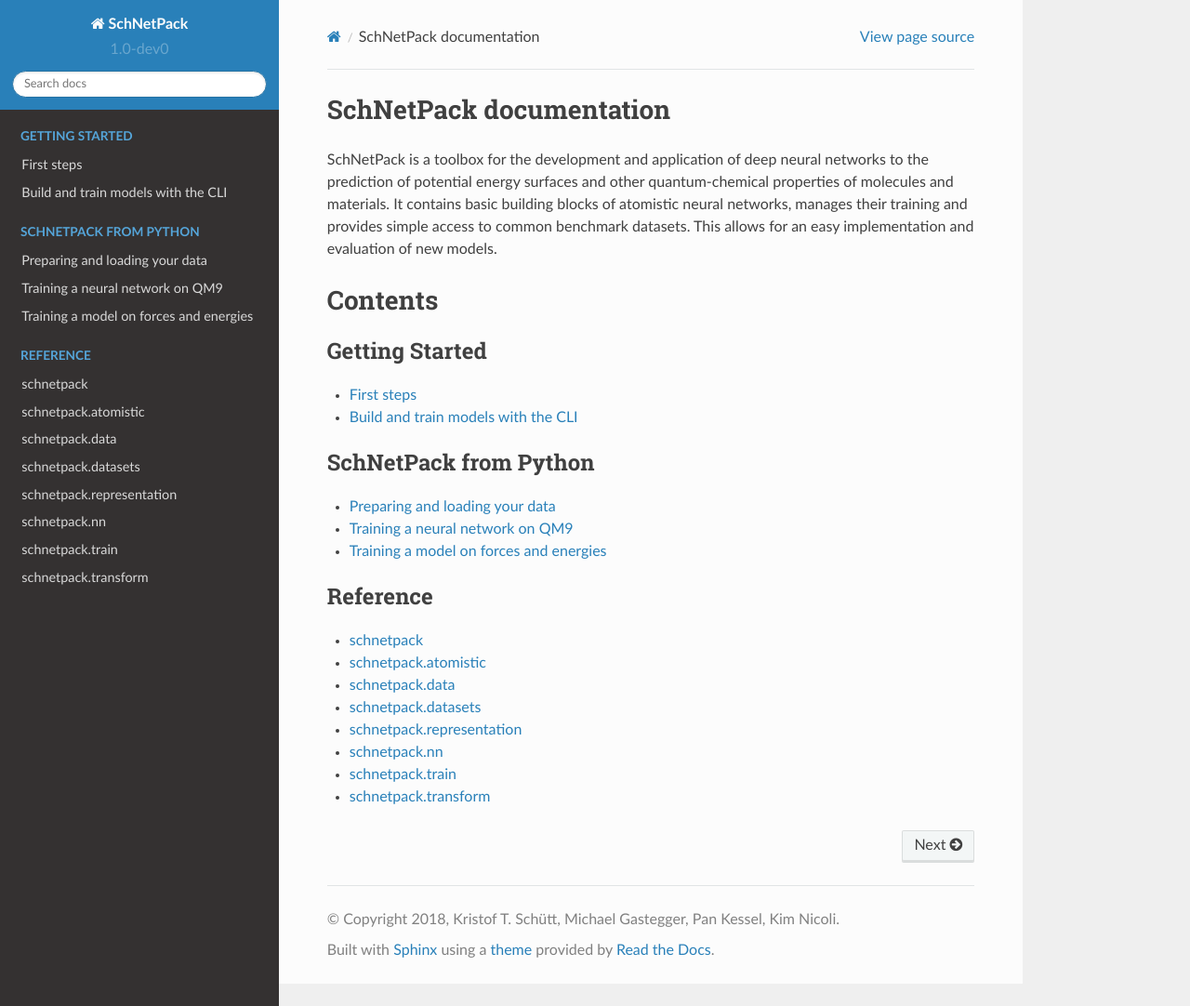
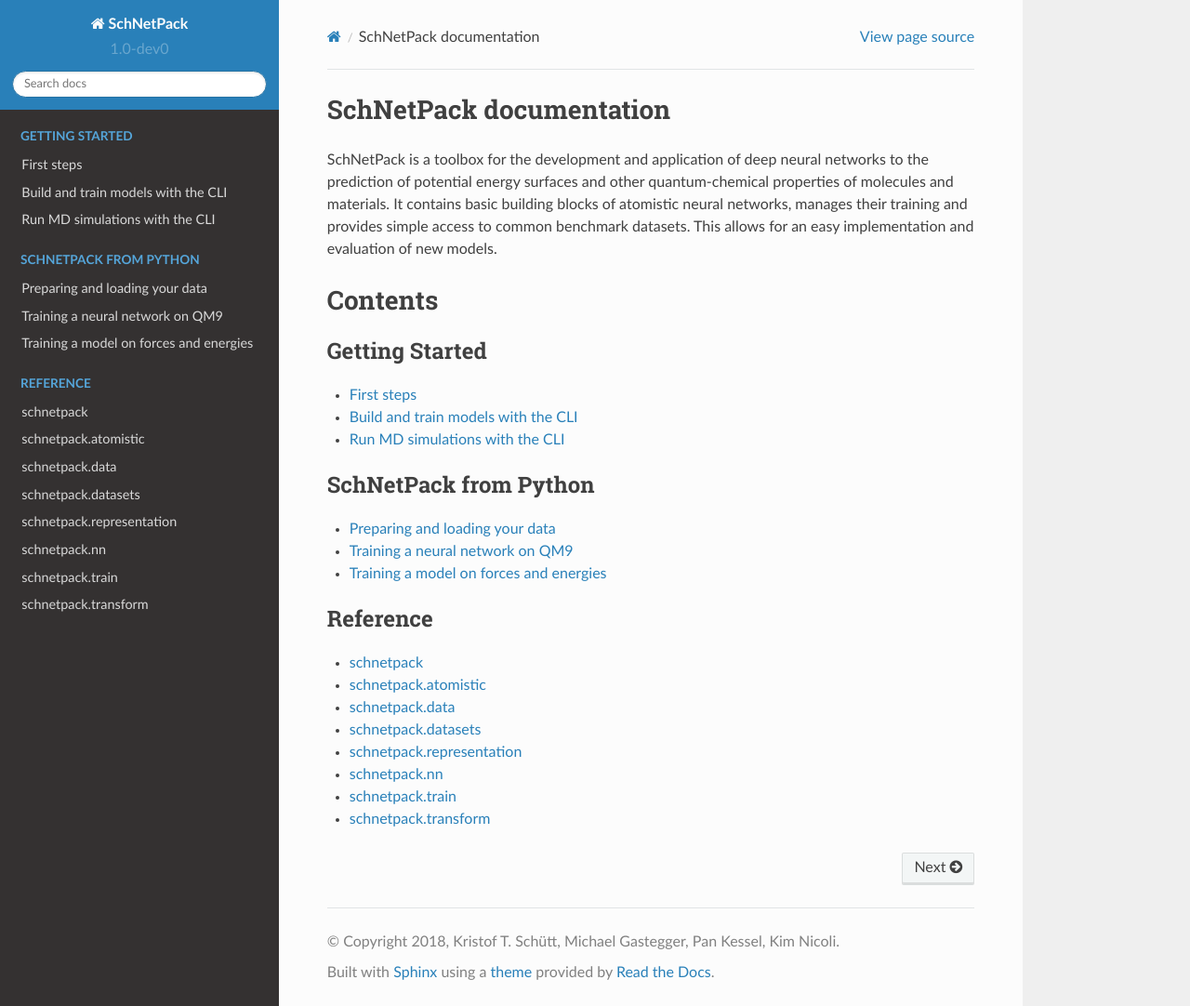
Before and after one commit to atomistic-machine-learning/schnetpack, a Sphinx documentation site: the page built from docs/index.rst, in a window 1280 px wide and 1082 px high. Shown: the whole window at 93% size. Built offline with Sphinx 7.4.7 and the Read the Docs theme 2.0.0, drawn with Linux system fonts in a browser that asks for light colours; pages that are not in the unit, such as notebooks, are missing from menus.

```diff
--- a/docs/getstarted/configs.rst
+++ /dev/null
@@ -1,4 +0,0 @@
-===================================
-Build and train models with the CLI
-===================================
-.. _configs:
--- /dev/null
+++ b/docs/getstarted/md.rst
@@ -0,0 +1,8 @@
+===============================
+Run MD simulations with the CLI
+===============================
+.. _md:
+
+
+TODO
+====
--- a/docs/index.rst
+++ b/docs/index.rst
@@ -20,7 +20,8 @@ Contents
    :maxdepth: 1
 
    getstarted/firststeps
-   getstarted/configs
+   getstarted/train_cli
+   getstarted/md
 
 .. toctree::
    :glob:
```
Also changed, not shown: docs/getstarted/train_cli.rst (added, +20 -0 lines).
